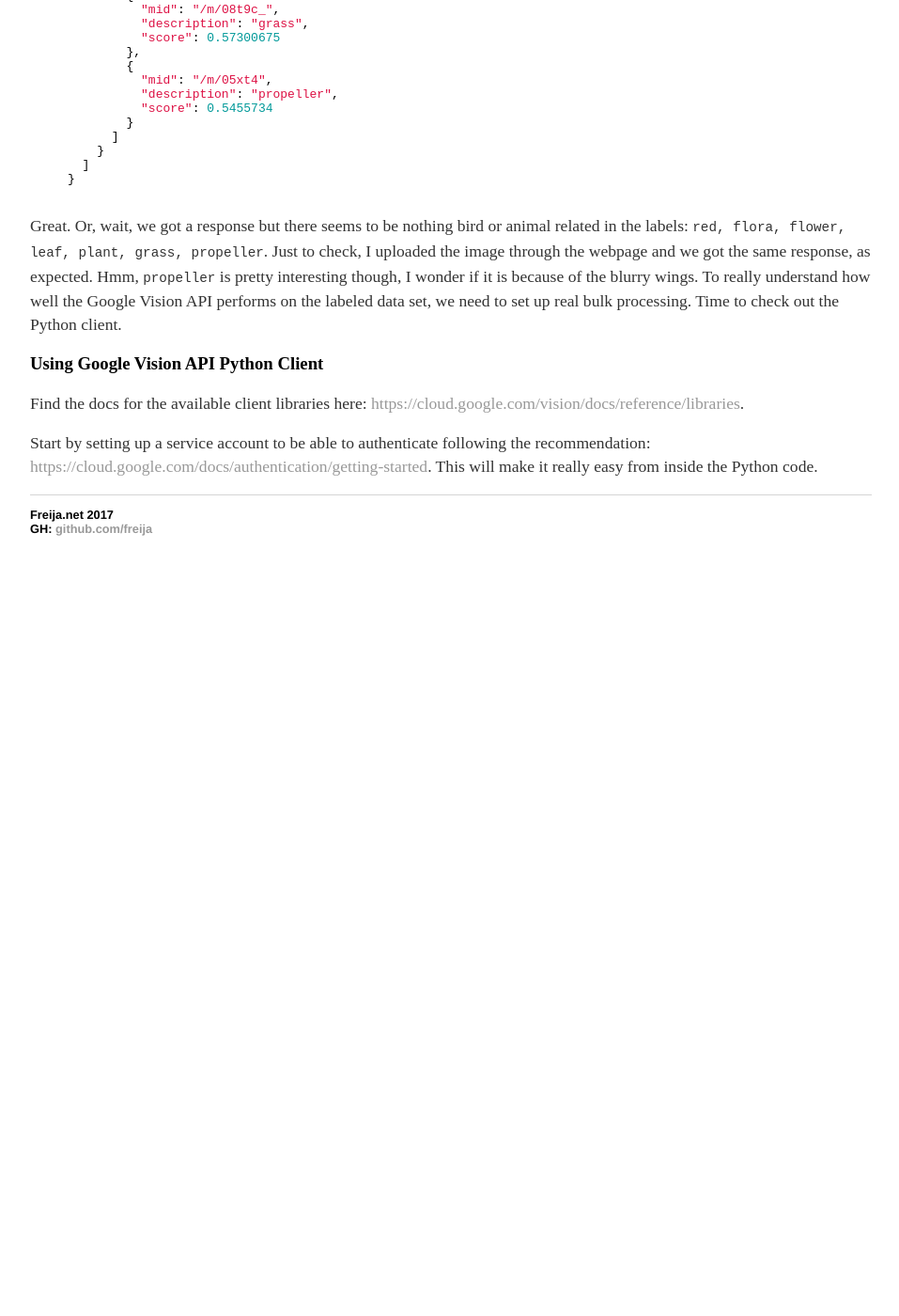
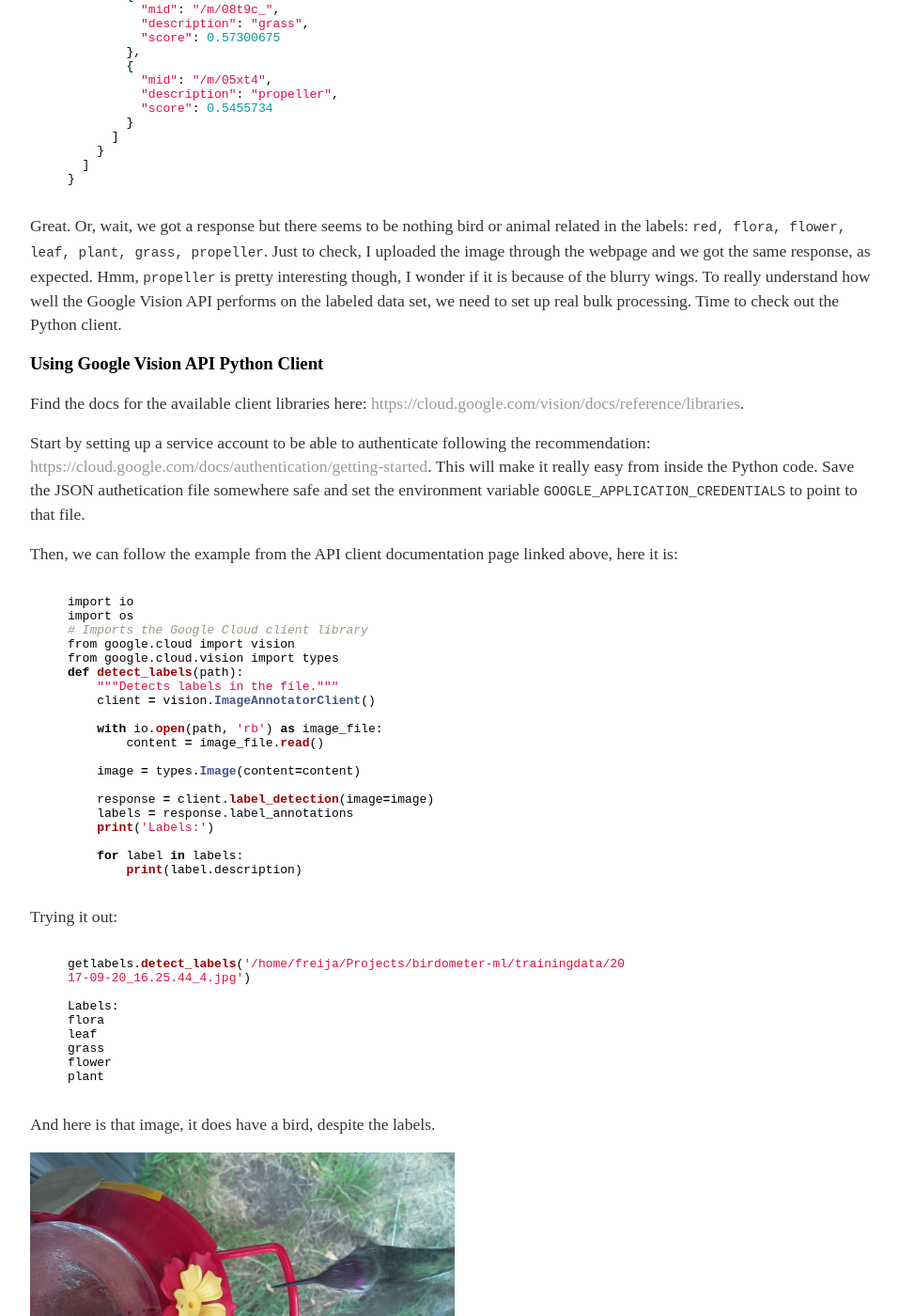
Before and after one commit to Freija/freija.github.io, a Jekyll site: the page built from _posts/2017-11-09-vision-apis.md, in a window 1280 px wide and 1400 px high, scrolled down 6202 px. Shown: the whole window at 94% size, without its empty margins (160-1117 px from the left). Built offline with Jekyll 4.4.1, drawn with Linux system fonts in a browser that asks for light colours; before the commit the page ends 6832 px from its top, so only the background shows below that; some of the changed text lies outside the part shown.

Commit message:
Google Vision API blog post: small update

````diff
--- a/_posts/2017-11-09-vision-apis.md
+++ b/_posts/2017-11-09-vision-apis.md
@@ -138,4 +138,50 @@ Great. Or, wait, we got a response but there seems to be nothing bird or animal
 ### Using Google Vision API Python Client
 Find the docs for the available client libraries here: [https://cloud.google.com/vision/docs/reference/libraries](https://cloud.google.com/vision/docs/reference/libraries).
 
-Start by setting up a service account to be able to authenticate following the recommendation: [https://cloud.google.com/docs/authentication/getting-started](https://cloud.google.com/docs/authentication/getting-started). This will make it really easy from inside the Python code.
+Start by setting up a service account to be able to authenticate following the recommendation: [https://cloud.google.com/docs/authentication/getting-started](https://cloud.google.com/docs/authentication/getting-started). This will make it really easy from inside the Python code. Save the JSON authetication file somewhere safe and set the environment variable ```GOOGLE_APPLICATION_CREDENTIALS``` to point to that file.
+
+Then, we can follow the example from the API client documentation page linked above, here it is:
+
+{% highlight python %}
+import io
+import os
+# Imports the Google Cloud client library
+from google.cloud import vision
+from google.cloud.vision import types
+def detect_labels(path):
+    """Detects labels in the file."""
+    client = vision.ImageAnnotatorClient()
+
+    with io.open(path, 'rb') as image_file:
+        content = image_file.read()
+
+    image = types.Image(content=content)
+
+    response = client.label_detection(image=image)
+    labels = response.label_annotations
+    print('Labels:')
+
+    for label in labels:
+        print(label.description)
+{% endhighlight %}
+
+Trying it out:
+
+{% highlight python %}
+getlabels.detect_labels('/home/freija/Projects/birdometer-ml/trainingdata/20
+17-09-20_16.25.44_4.jpg')
+
+Labels:
+flora
+leaf
+grass
+flower
+plant
+{% endhighlight %}
+And here is that image, it does have a bird, despite the labels.
+<p>
+<img src="{{ site.baseurl }}/images/birdometer/2017-09-20_16.25.44_4.jpg" alt="Google Vision API - Try it Out" style=" width: 50.5%;"/>
+<br><em><small> Birdometer image 2017-09-20_16.25.44_4.jpg, used in the python test.</small></em>
+</p>
+
+Next step would be to loop over all the images in the training set and collect the labels for each one. We can then try kNN algorithm in the label space. I'll update here once those results are in.
````
Also changed, not shown: images/birdometer/2017-09-20_16.25.44_4.jpg (added).
